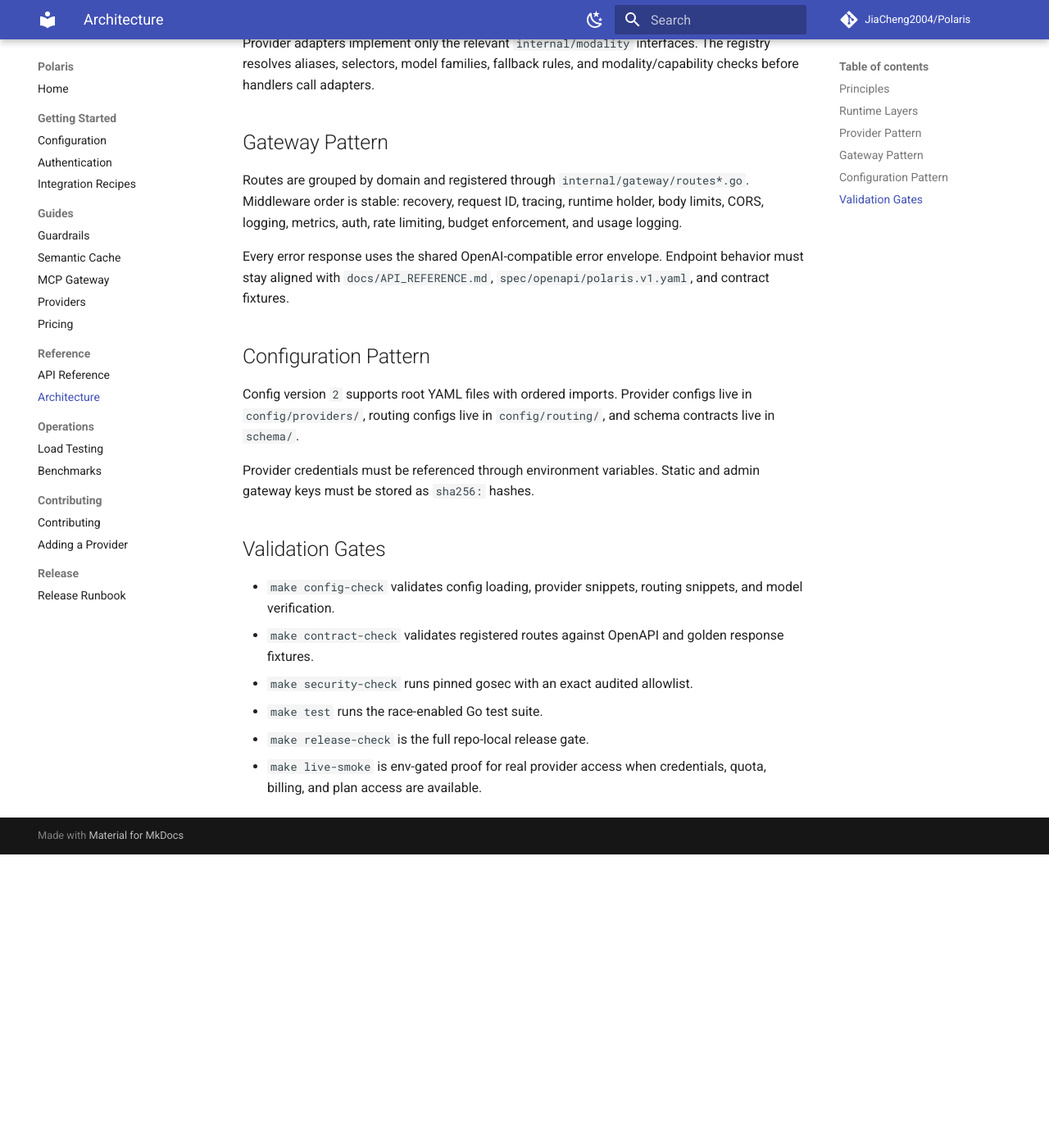
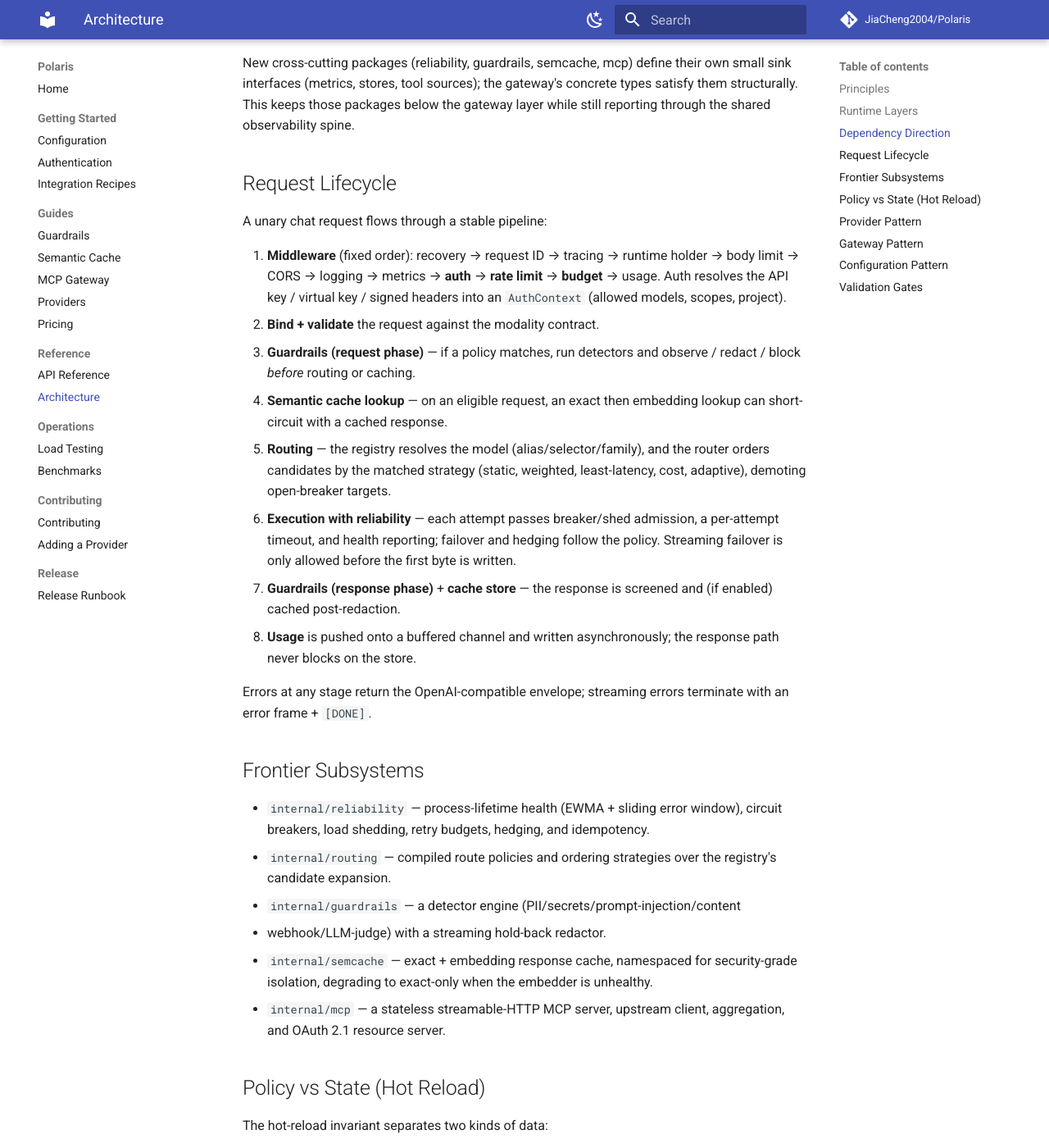
Before and after one commit to JiaCheng2004/Polaris, an MkDocs documentation site: the page built from docs/ARCHITECTURE.md, in a window 1280 px wide and 1400 px high, scrolled down 1195 px. Shown: the whole window at 82% size. Built offline with MkDocs 1.6.1 and Material for MkDocs 9.7.7, drawn with Linux system fonts in a browser that asks for light colours; comment, search, counter and statistics services are not loaded; before the commit the page ends 2237 px from its top, so only the background shows below that; some of the changed text lies outside the part shown.

Commit message:
docs: expand architecture with lifecycle, layering, hot-reload (Phase 8)
Fill the thin ARCHITECTURE.md (audit gap): add the lint-enforced dependency
direction, the full unary request lifecycle (middleware -> guardrails -> cache ->
routing -> reliability-gated execution -> response), the frontier subsystem map
(reliability/routing/guardrails/semcache/mcp), and the policy-vs-state hot-reload
invariant (snapshot swap vs process-lifetime managers).

````diff
--- a/docs/ARCHITECTURE.md
+++ b/docs/ARCHITECTURE.md
@@ -30,6 +30,76 @@ spec/openapi/             machine-readable public HTTP contract
 tests/                    contract, integration, e2e, live-smoke, and load validation
 ```
 
+## Dependency Direction
+
+Packages depend inward only; the direction is lint-enforced (`make check-layering`
++ depguard), so a provider or tooling package can never import the gateway:
+
+```text
+modality  ←  apierror / obs / transport  ←  provider/*  ←  reliability / routing /
+             guardrails / semcache / mcp  ←  gateway  ←  cmd
+```
+
+New cross-cutting packages (reliability, guardrails, semcache, mcp) define their
+own small sink interfaces (metrics, stores, tool sources); the gateway's concrete
+types satisfy them structurally. This keeps those packages below the gateway
+layer while still reporting through the shared observability spine.
+
+## Request Lifecycle
+
+A unary chat request flows through a stable pipeline:
+
+1. **Middleware** (fixed order): recovery → request ID → tracing → runtime holder
+   → body limit → CORS → logging → metrics → **auth** → **rate limit** → **budget**
+   → usage. Auth resolves the API key / virtual key / signed headers into an
+   `AuthContext` (allowed models, scopes, project).
+2. **Bind + validate** the request against the modality contract.
+3. **Guardrails (request phase)** — if a policy matches, run detectors and
+   observe / redact / block *before* routing or caching.
+4. **Semantic cache lookup** — on an eligible request, an exact then embedding
+   lookup can short-circuit with a cached response.
+5. **Routing** — the registry resolves the model (alias/selector/family), and the
+   router orders candidates by the matched strategy (static, weighted,
+   least-latency, cost, adaptive), demoting open-breaker targets.
+6. **Execution with reliability** — each attempt passes breaker/shed admission,
+   a per-attempt timeout, and health reporting; failover and hedging follow the
+   policy. Streaming failover is only allowed before the first byte is written.
+7. **Guardrails (response phase)** + **cache store** — the response is screened
+   and (if enabled) cached post-redaction.
+8. **Usage** is pushed onto a buffered channel and written asynchronously; the
+   response path never blocks on the store.
+
+Errors at any stage return the OpenAI-compatible envelope; streaming errors
+terminate with an error frame + `[DONE]`.
+
+## Frontier Subsystems
+
+- `internal/reliability` — process-lifetime health (EWMA + sliding error window),
+  circuit breakers, load shedding, retry budgets, hedging, and idempotency.
+- `internal/routing` — compiled route policies and ordering strategies over the
+  registry's candidate expansion.
+- `internal/guardrails` — a detector engine (PII/secrets/prompt-injection/content
+  + webhook/LLM-judge) with a streaming hold-back redactor.
+- `internal/semcache` — exact + embedding response cache, namespaced for
+  security-grade isolation, degrading to exact-only when the embedder is unhealthy.
+- `internal/mcp` — a stateless streamable-HTTP MCP server, upstream client,
+  aggregation, and OAuth 2.1 resource server.
+
+## Policy vs State (Hot Reload)
+
+The hot-reload invariant separates two kinds of data:
+
+- **Policy** is a pure function of config — compiled route/guardrail policies,
+  the registry, static keys, pricing. It lives in a `runtime.Snapshot` that is
+  rebuilt and **atomically swapped** on reload.
+- **State** accumulates at runtime — breaker/health scores, in-flight gauges,
+  retry-budget buckets, semantic-cache indexes, the idempotency table, and the WS
+  drain registry. It lives in process-lifetime managers constructed in
+  `cmd/polaris/main.go` and **survives snapshot swaps by construction**.
+
+A reload therefore builds a new snapshot, swaps it, then reconfigures the
+process-lifetime managers — never dropping accumulated reliability state.
+
 ## Provider Pattern
 
 Each provider owns its implementation under `internal/provider/<name>/` and registers through `internal/provider/registry_<name>.go`. New provider work must include a real adapter, catalog metadata, config snippet, docs, and tests. Placeholder provider directories are not part of the architecture.
````
